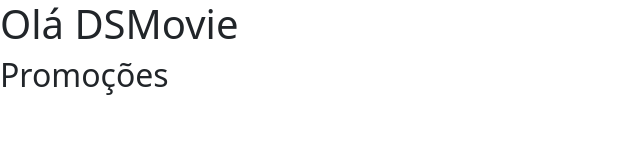
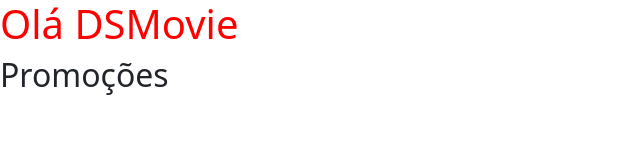
Before and after one commit to Rafael-Melo/dsmovie, a plain HTML site: page index.html in a window 1280 px wide. Shown: the whole page, without its empty margins (0-640 px from the left). Drawn offline with nearby package versions, Linux system fonts and the light colour scheme.

Commit message:
Google Fonts

```diff
--- /dev/null
+++ b/CSS/styles.css
@@ -0,0 +1,10 @@
+@import url('https://fonts.googleapis.com/css2?family=Open+Sans:wght@300;400;700&display=swap');
+
+
+* {
+    font-family: 'Open Sans' sans-serif;
+}
+
+h1 {
+    color: red;
+}
--- a/index.html
+++ b/index.html
@@ -5,7 +5,11 @@
     <meta http-equiv="X-UA-Compatible" content="IE=edge">
     <meta name="viewport" content="width=device-width, initial-scale=1.0">
     <title>DSMovie</title>
+
     <link href="https://cdn.jsdelivr.net/npm/bootstrap@5.1.3/dist/css/bootstrap.min.css" rel="stylesheet" integrity="sha384-1BmE4kWBq78iYhFldvKuhfTAU6auU8tT94WrHftjDbrCEXSU1oBoqyl2QvZ6jIW3" crossorigin="anonymous">
+
+    <link rel="stylesheet" href="CSS/styles.css"
+
 </head>
 <body>
     <h1>Olá DSMovie</h1>
```
